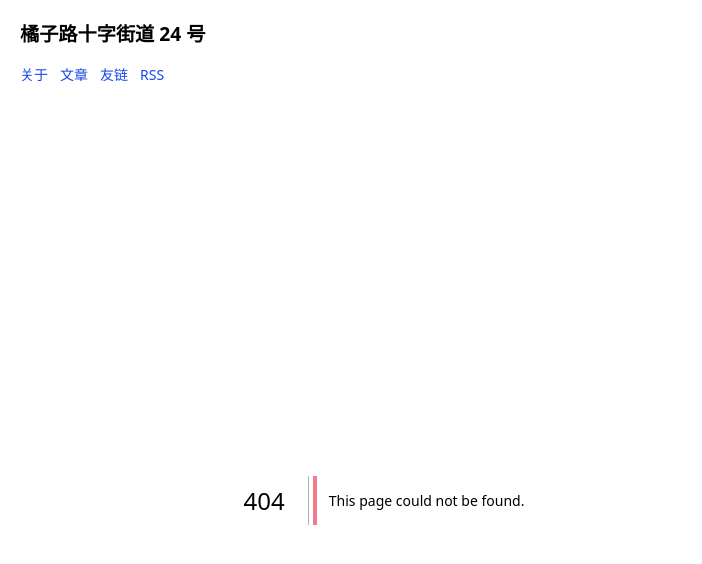
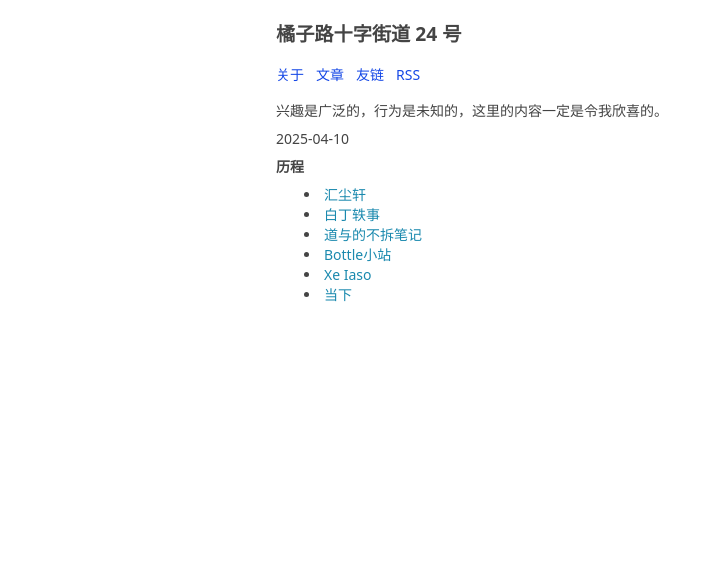
Before and after one commit to LiminalAuraCollective/blog, a Next.js app: page /links in a window 1280 px wide. Before the commit this address had no page. Shown: the top 564 px of the page, without its empty margins (0-702 px from the left). Built offline with nearby package versions, Linux system fonts and the light colour scheme.

Commit message:
feat(links): add Links page

```diff
--- /dev/null
+++ b/app/links/page.tsx
@@ -0,0 +1,27 @@
+import Link from "next/link";
+import { LinksArr } from "@/lib/links";
+
+export default function LinksPage() {
+  return (
+    <main>
+      <p className="my-2 text-sm">
+        兴趣是广泛的，行为是未知的，这里的内容一定是令我欣喜的。
+      </p>
+      <p className="my-2 text-sm">2025-04-10</p>
+      <div className="text-sm my-2 font-bold">历程</div>
+      <ul className="list-disc list-inside indent-[2em] text-sm">
+        {LinksArr.map((link, index) => (
+          <li key={index}>
+            <Link
+              href={link.url}
+              className="text-[#1a89ae] hover:text-blue-700"
+              target="_blank"
+            >
+              {link.title}
+            </Link>
+          </li>
+        ))}
+      </ul>
+    </main>
+  );
+}
--- a/app/page.tsx
+++ b/app/page.tsx
@@ -13,7 +13,7 @@ export default function Home() {
         当然也随机掉会落一些其他的日常记录及感想。
       </p>
       <p className={ClassP}>
-        喜欢📖读闲书、📝
+        喜欢的事：📖读闲书、📝
         想写作、🚶‍♂️散步、🛤爬山、👩‍🎤看Live和🐆逛动物园（不支持强迫性动物表演）。
       </p>
       <p className={ClassP}>
--- a/components/HeaderMain.tsx
+++ b/components/HeaderMain.tsx
@@ -18,7 +18,7 @@ export default function HeaderMain() {
         <Link href="/links" className={LinkClass}>
           友链
         </Link>
-        <Link href="/feed" className={LinkClass}>
+        <Link href="/feed" className={LinkClass} target="_blank">
           RSS
         </Link>
       </nav>
--- /dev/null
+++ b/lib/links.ts
@@ -0,0 +1,26 @@
+export const LinksArr = [
+  {
+    title: "汇尘轩",
+    url: "https://kirigaya.cn/home",
+  },
+  {
+    title: "白丁轶事",
+    url: "https://moranfong.com/blog/",
+  },
+  {
+    title: "道与的不拆笔记",
+    url: "https://daoyuchan.com/",
+  },
+  {
+    title: "Bottle小站",
+    url: "https://bottle.moe/",
+  },
+  {
+    title: "Xe Iaso",
+    url: "https://xeiaso.net/",
+  },
+  {
+    title: "当下",
+    url: "https://blog.fueis.com/",
+  },
+];
```
